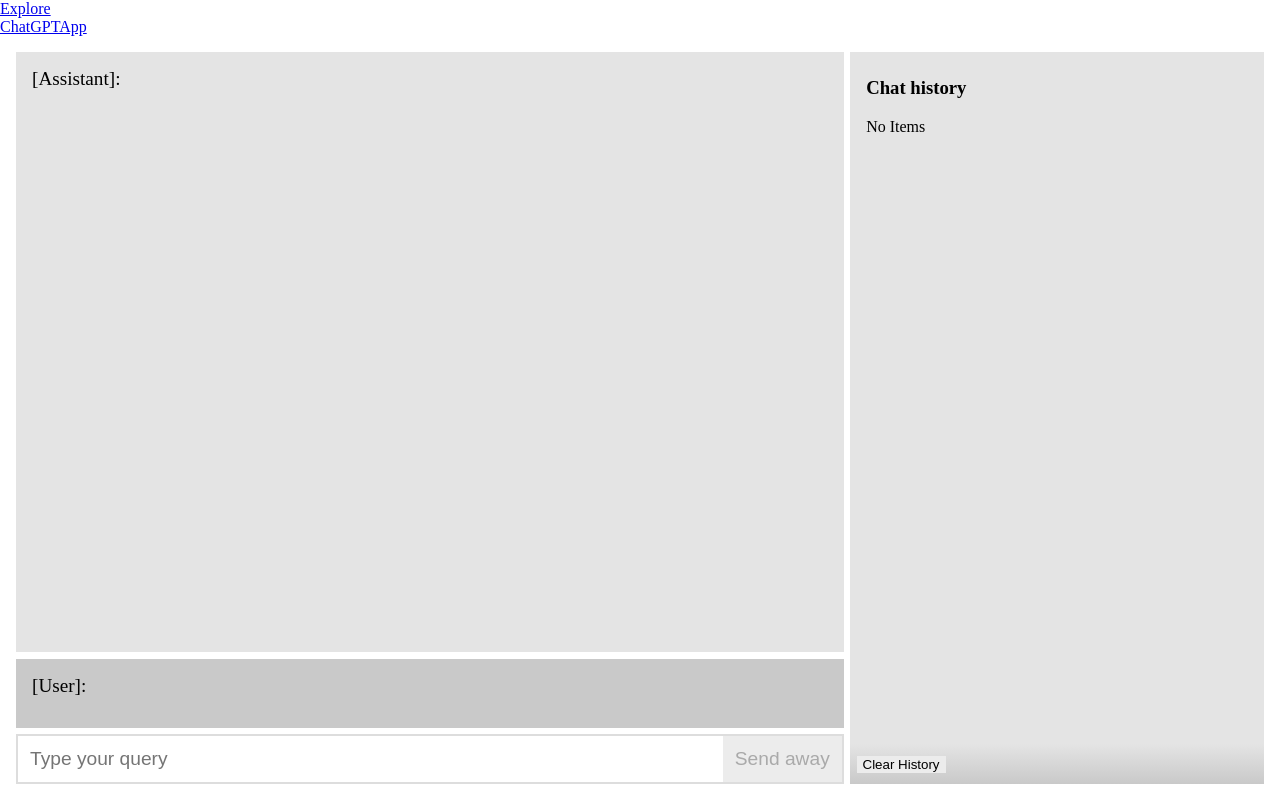
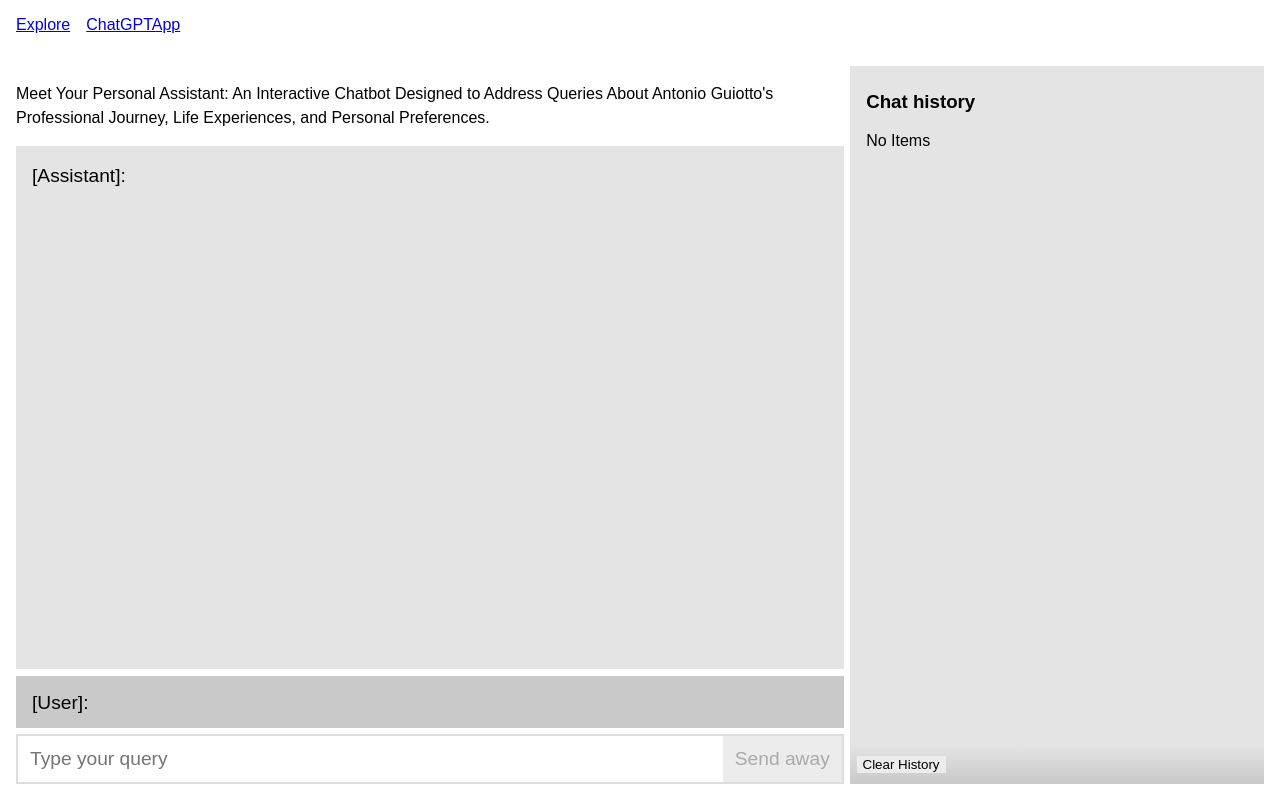
Before and after one commit to palloncino/antonioguiotto.com, a React (Create React App) app: page /chat in a window 1280 px wide. Built offline with nearby package versions, Linux system fonts and the light colour scheme.

Commit message:
fixed css

```diff
--- a/src/App.css
+++ b/src/App.css
@@ -9,3 +9,19 @@
   padding: 1rem;
   height: 100%;
 }
+
+.links-container {
+  padding: 1rem;
+  display: flex;
+  align-items: center;
+  justify-content: flex-start;
+}
+
+.link-container {
+  display: flex;
+  align-items: center;
+  justify-content: center;
+}
+.link-container:not(:last-child) {
+  margin-right: 1rem;
+}
--- a/src/App.tsx
+++ b/src/App.tsx
@@ -17,14 +17,14 @@ const App: React.FC = () => {
     <Router>
       <div className="AppContainer">
         <nav>
-          <ul>
-            <li>
+          <div className='links-container'>
+            <div className="link-container">
               <Link to="/">Explore</Link>
-            </li>
-            <li>
+            </div>
+            <div className="link-container">
               <Link to="/chat">ChatGPTApp</Link>
-            </li>
-          </ul>
+            </div>
+          </div>
         </nav>
         <Routes>
           <Route path="/chat" element={
--- a/src/features/ChatGPTApp/ChatGPTApp.css
+++ b/src/features/ChatGPTApp/ChatGPTApp.css
@@ -13,6 +13,7 @@
   flex-direction: row;
   flex-grow: 1;
   height: 100%;
+  /* background: red; */
 }
 
 .chat-section {
@@ -30,6 +31,7 @@
   width: 100%;
   flex-grow: 1;
   overflow-y: auto;
+  line-height: 1.8rem;
 }
 
 .output-prompt {
@@ -102,6 +104,14 @@
   overflow-y: auto;
 }
 
+.head-section {
+  padding: 1rem 0rem;
+}
+
+.head-section span {
+  line-height: 1.5rem;
+}
+
 .history-section-conversations-container {
   padding: .4rem 1rem 2rem 1rem;
 }
--- a/src/features/ChatGPTApp/index.tsx
+++ b/src/features/ChatGPTApp/index.tsx
@@ -87,6 +87,12 @@ function ChatGPTApp() {
 
 				<div className="chat-section">
 
+					<div className="head-section">
+						<span>
+							Meet Your Personal Assistant: An Interactive Chatbot Designed to Address Queries About Antonio Guiotto's Professional Journey, Life Experiences, and Personal Preferences.
+						</span>
+					</div>
+
 					<div className="output-section">
 						{loading ? renderLoader() : <span className="output-current-response">{`[Assistant]: ${currentResponse}`}</span>}
 					</div>
--- a/src/index.css
+++ b/src/index.css
@@ -1,4 +1,5 @@
 body, ul {
+  font-family: Arial, Helvetica, sans-serif;
   margin: 0;
   padding: 0;
 }
```
